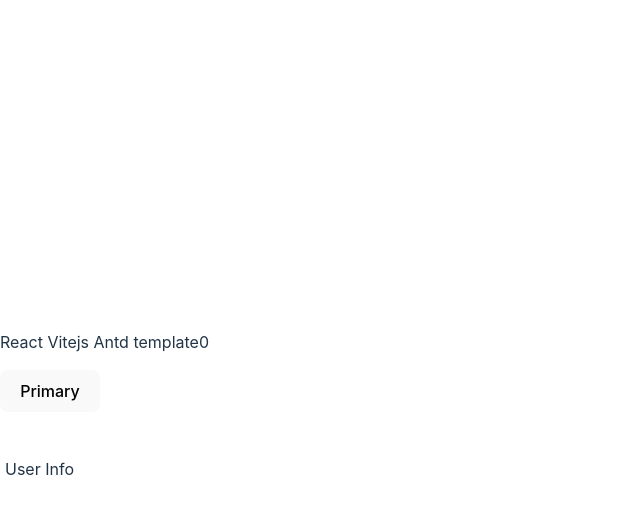
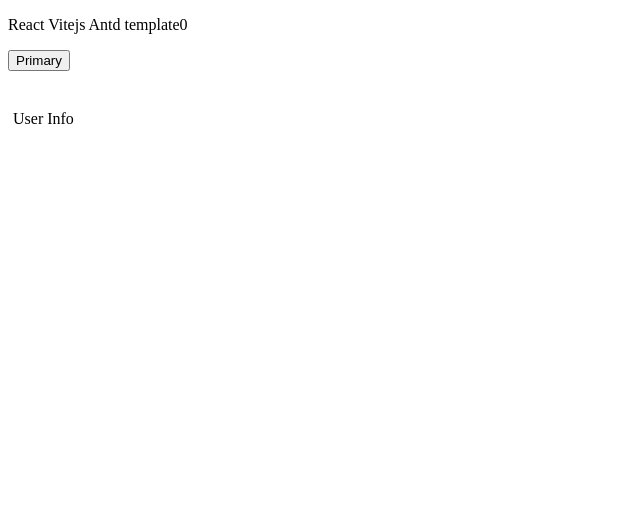
Before and after one commit to mdestafadilah/aplikasitasking, a React (Vite) app in the folder frontend/: page / in a window 1280 px wide. Shown: the top 514 px of the page, without its empty margins (0-640 px from the left). Built offline with nearby package versions, Linux system fonts and the light colour scheme.

Commit message:
HOOK REACT 18

```diff
--- a/frontend/src/main.jsx
+++ b/frontend/src/main.jsx
@@ -1,10 +1,6 @@
-import React from 'react'
-import ReactDOM from 'react-dom/client'
+import React from "react";
+import ReactDOM from "react-dom/client";
 import App from './App'
-import './index.css'
 
-ReactDOM.createRoot(document.getElementById('root')).render(
-  <React.StrictMode>
-    <App />
-  </React.StrictMode>
-)
+const root = ReactDOM.createRoot(document.getElementById("root"));
+root.render(<App/>);
```
